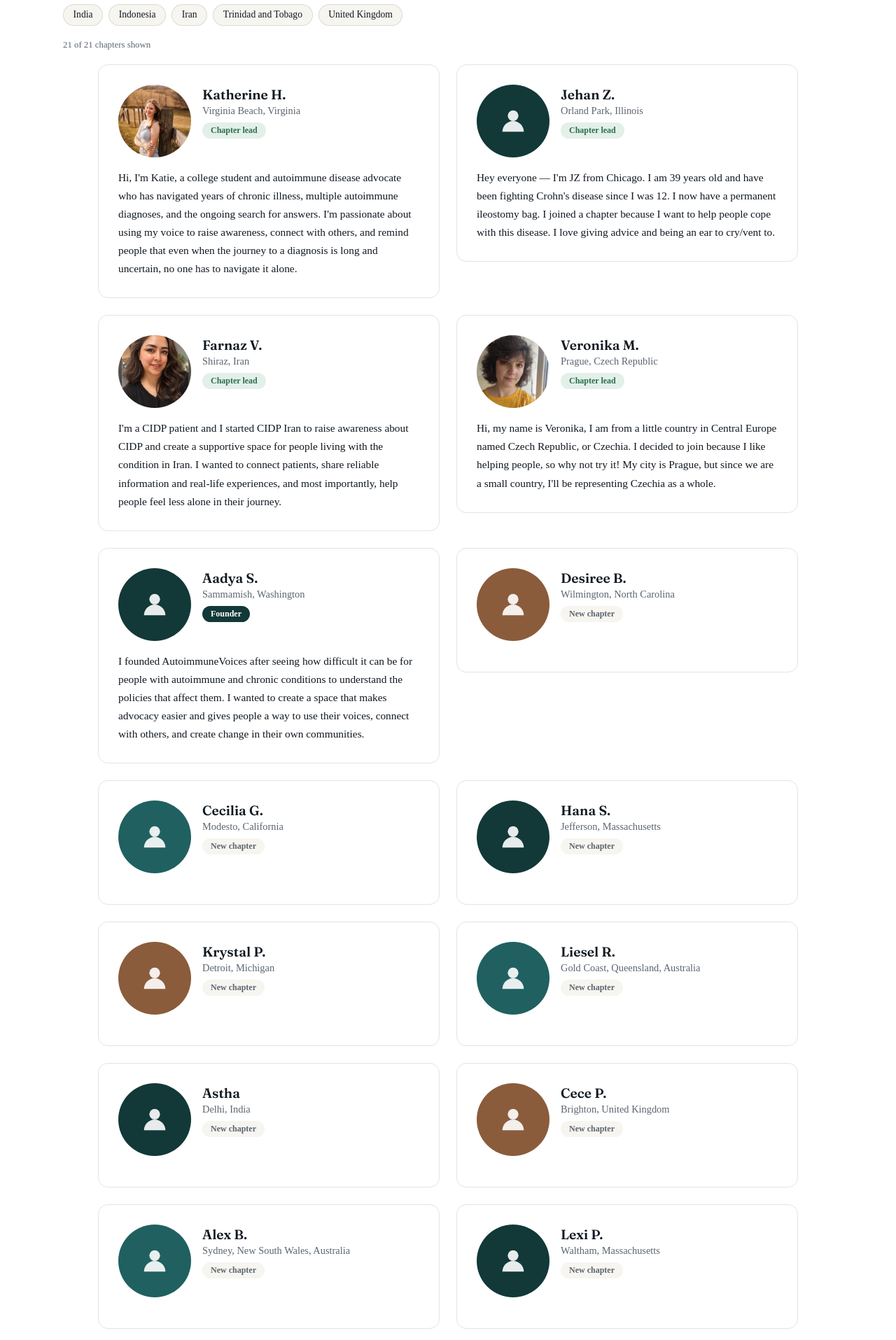
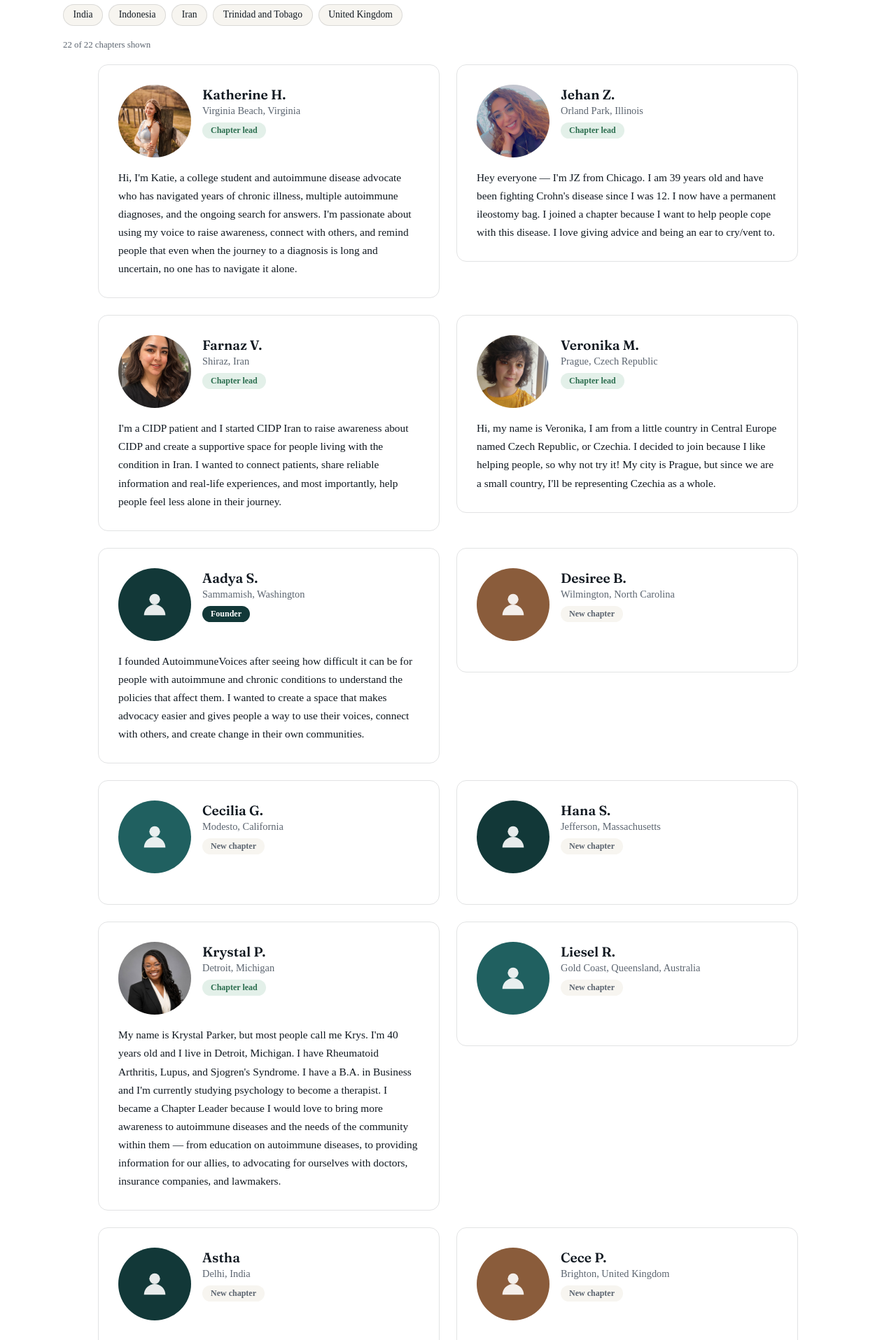
Before and after one commit to AadyaS26/patient-voice-coalition, a React (Vite) app: page /create-chapter in a window 1280 px wide. Shown: the part 1105-3020 px from the top of the page at 70% size. Built offline with nearby package versions, Linux system fonts and the light colour scheme; no server answers.

Commit message:
Update CreateChapter.jsx

```diff
--- a/src/pages/CreateChapter.jsx
+++ b/src/pages/CreateChapter.jsx
@@ -14,7 +14,7 @@ const CHAPTERS = [
   },
   {
     first: "Jehan", lastInitial: "Z", city: "Orland Park", region: "Illinois", country: "US",
-    photo: null, handle: null,
+    photo: "/chapter-photos/jehan.jpg", handle: null,
     bio: "Hey everyone — I'm JZ from Chicago. I am 39 years old and have been fighting Crohn's disease since I was 12. I now have a permanent ileostomy bag. I joined a chapter because I want to help people cope with this disease. I love giving advice and being an ear to cry/vent to.",
   },
   {
@@ -35,7 +35,11 @@ const CHAPTERS = [
   { first: "Desiree", lastInitial: "B", city: "Wilmington", region: "North Carolina", country: "US", photo: null, handle: null, bio: null },
   { first: "Cecilia", lastInitial: "G", city: "Modesto", region: "California", country: "US", photo: null, handle: null, bio: null },
   { first: "Hana", lastInitial: "S", city: "Jefferson", region: "Massachusetts", country: "US", photo: null, handle: null, bio: null },
-  { first: "Krystal", lastInitial: "P", city: "Detroit", region: "Michigan", country: "US", photo: null, handle: null, bio: null },
+  {
+    first: "Krystal", lastInitial: "P", city: "Detroit", region: "Michigan", country: "US",
+    photo: "/chapter-photos/krystal.jpg", handle: null,
+    bio: "My name is Krystal Parker, but most people call me Krys. I'm 40 years old and I live in Detroit, Michigan. I have Rheumatoid Arthritis, Lupus, and Sjogren's Syndrome. I have a B.A. in Business and I'm currently studying psychology to become a therapist. I became a Chapter Leader because I would love to bring more awareness to autoimmune diseases and the needs of the community within them — from education on autoimmune diseases, to providing information for our allies, to advocating for ourselves with doctors, insurance companies, and lawmakers.",
+  },
   { first: "Liesel", lastInitial: "R", city: "Gold Coast", region: "Queensland", country: "Australia", photo: null, handle: null, bio: null },
   { first: "Astha", lastInitial: "", city: "Delhi", region: null, country: "India", photo: null, handle: null, bio: null },
   { first: "Cece", lastInitial: "P", city: "Brighton", region: null, country: "United Kingdom", photo: null, handle: null, bio: null },
@@ -48,6 +52,7 @@ const CHAPTERS = [
   { first: "Laura", lastInitial: "H", city: "Adelaide", region: "South Australia", country: "Australia", photo: null, handle: null, bio: null },
   { first: "Carlos", lastInitial: "P", city: "New Orleans", region: "Louisiana", country: "US", photo: null, handle: null, bio: null },
   { first: "Cinta", lastInitial: "", city: "Bandung", region: null, country: "Indonesia", photo: null, handle: null, bio: null },
+  { first: "Alicia", lastInitial: "T", city: "Victorville", region: "California", country: "US", photo: null, handle: "@theinflamednurse", bio: null },
 ];
 
 function chapterLocation(c) {
```
